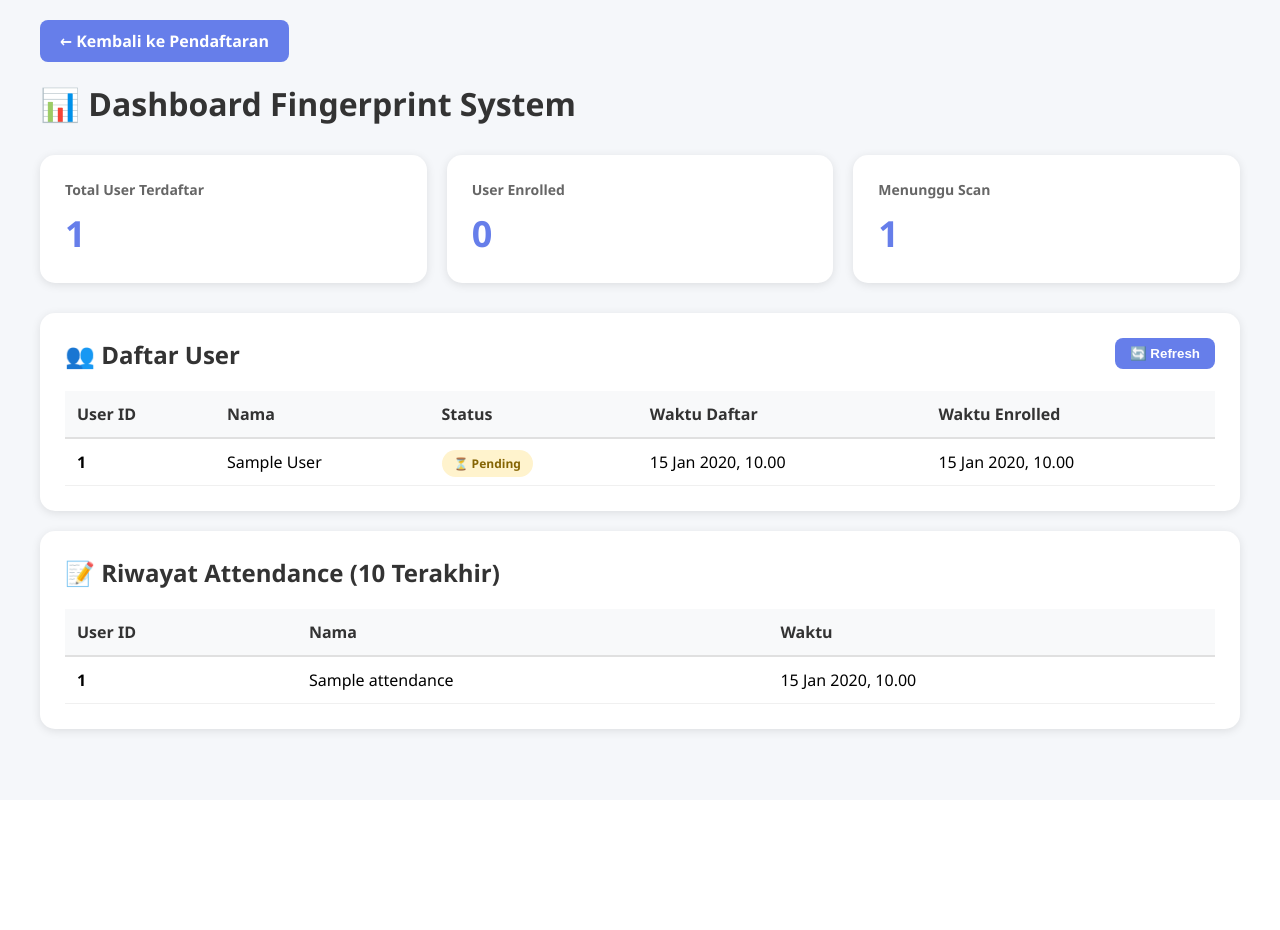
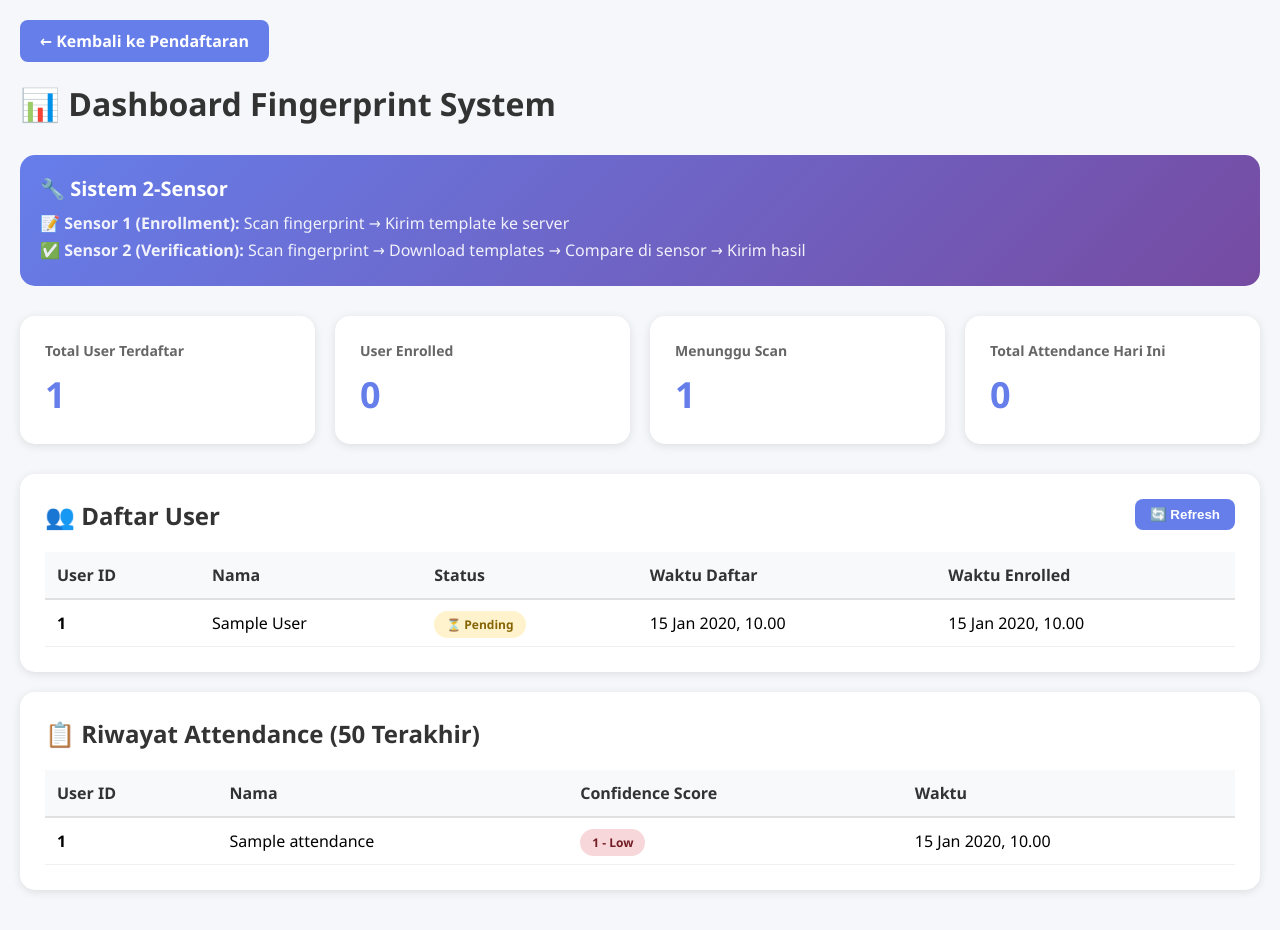
Before and after one commit to mattrahendra/flask-fingerpint, a Flask app: page /dashboard in a window 1280 px wide. Before the commit the page ends 737 px from the top, so only its background shows below. Run offline with Flask 3, Linux system fonts and the light colour scheme; tables that the repository leaves empty hold one stand-in row (values such as "Sample post").

Commit message:
Enhance attendance tracking by adding confidence score and updating dashboard layout

```diff
--- a/app.py
+++ b/app.py
@@ -22,11 +22,12 @@ def init_db():
                     status TEXT DEFAULT 'pending'
                 )''')
 
-    # Tabel attendance logs
+    # Tabel attendance logs - tambah kolom confidence
     c.execute('''CREATE TABLE IF NOT EXISTS attendance (
                     id INTEGER PRIMARY KEY AUTOINCREMENT,
                     user_id TEXT,
                     name TEXT,
+                    confidence INTEGER,
                     timestamp TIMESTAMP DEFAULT CURRENT_TIMESTAMP,
                     FOREIGN KEY (user_id) REFERENCES users(user_id)
                 )''')
@@ -41,7 +42,6 @@ init_db()
 def home():
     return render_template('index.html')
 
-# Test endpoint untuk ESP32
 @app.route('/api/test', methods=['POST', 'GET'])
 def test_endpoint():
     if request.method == 'POST':
@@ -75,7 +75,7 @@ def dashboard():
     users = c.fetchall()
 
     # Get recent attendance
-    c.execute("""SELECT user_id, name, timestamp
+    c.execute("""SELECT user_id, name, confidence, timestamp
                  FROM attendance
                  ORDER BY timestamp DESC
                  LIMIT 10""")
@@ -117,7 +117,7 @@ def register_user():
 
         return jsonify({
             "status": "success",
-            "message": f"User {name} berhasil didaftarkan. Silakan scan fingerprint di ESP32.",
+            "message": f"User {name} berhasil didaftarkan. Silakan scan fingerprint di ESP32 Sensor 1.",
             "user_id": user_id
         })
 
@@ -143,22 +143,19 @@ def check_status(user_id):
     except Exception as e:
         return jsonify({"status": "error", "message": str(e)}), 500
 
-# 3. Simpan template dari ESP32 (Point B)
+# 3. Simpan template dari ESP32 SENSOR 1 (Point B)
 @app.route('/api/save_template', methods=['POST'])
 def save_template():
     try:
-        # Cek apakah ada data
         if not request.data:
             return jsonify({
                 "status": "error",
                 "message": "No data received"
             }), 400
 
-        # Debug: Print raw data
         raw_data = request.get_data(as_text=True)
         print(f"[DEBUG] Raw data: {raw_data[:200]}")
 
-        # Parse JSON dengan error handling
         try:
             data = request.get_json(force=True)
         except Exception as json_error:
@@ -176,7 +173,6 @@ def save_template():
 
         print(f"[DEBUG] JSON keys: {list(data.keys())}")
 
-        # Validasi input - fleksibel dengan berbagai nama field
         user_id = data.get('user_id') or data.get('id') or data.get('userId')
         template = data.get('template') or data.get('fingerprint_template')
 
@@ -195,7 +191,6 @@ def save_template():
                 "message": "template wajib diisi"
             }), 400
 
-        # Validasi template length
         if len(template) < 100:
             return jsonify({
                 "status": "error",
@@ -205,7 +200,6 @@ def save_template():
         conn = sqlite3.connect('fingerprint.db')
         c = conn.cursor()
 
-        # Cek apakah user ada
         c.execute("SELECT name, status FROM users WHERE user_id=?", (user_id,))
         user = c.fetchone()
 
@@ -218,7 +212,6 @@ def save_template():
 
         user_name, current_status = user
 
-        # Cek apakah sudah enrolled sebelumnya
         if current_status == 'enrolled':
             conn.close()
             return jsonify({
@@ -226,7 +219,6 @@ def save_template():
                 "message": f"User {user_name} sudah enrolled sebelumnya"
             }), 200
 
-        # Update template dan status
         c.execute("""UPDATE users
                      SET template=?, status='enrolled', enrolled_at=?
                      WHERE user_id=?""",
@@ -254,72 +246,86 @@ def save_template():
             "message": f"Server error: {str(e)}"
         }), 500
 
-# 3. Verifikasi fingerprint dari ESP32
-@app.route('/api/verify_template', methods=['POST'])
-def verify_template():
+# 4. Get all users dengan template (untuk ESP32 SENSOR 2)
+@app.route('/api/users', methods=['GET'])
+def get_users():
+    conn = sqlite3.connect('fingerprint.db')
+    c = conn.cursor()
+    c.execute("SELECT user_id, name, status, registered_at, enrolled_at, template FROM users")
+    users = c.fetchall()
+    conn.close()
+
+    user_list = []
+    for user in users:
+        user_list.append({
+            "user_id": user[0],
+            "name": user[1],
+            "status": user[2],
+            "registered_at": user[3],
+            "enrolled_at": user[4],
+            "template": user[5] if user[5] else ""
+        })
+
+    return jsonify({"status": "success", "users": user_list})
+
+# 5. Record attendance dari ESP32 SENSOR 2
+@app.route('/api/record_attendance', methods=['POST'])
+def record_attendance():
     try:
         data = request.get_json()
-        new_template = data.get('template')
+        user_id = data.get('user_id')
+        name = data.get('name')
+        confidence = data.get('confidence', 0)
 
-        if not new_template:
-            return jsonify({"status": "error", "message": "template wajib diisi"}), 400
+        if not user_id or not name:
+            return jsonify({"status": "error", "message": "user_id dan name wajib diisi"}), 400
 
         conn = sqlite3.connect('fingerprint.db')
         c = conn.cursor()
 
-        # Ambil semua user yang sudah enrolled
-        c.execute("SELECT user_id, name, template FROM users WHERE status='enrolled'")
-        users = c.fetchall()
+        # Catat attendance
+        c.execute("INSERT INTO attendance (user_id, name, confidence) VALUES (?, ?, ?)",
+                 (user_id, name, confidence))
+        conn.commit()
+        conn.close()
 
-        if not users:
-            conn.close()
-            return jsonify({"status": "no_match", "message": "Belum ada user yang terdaftar"})
+        print(f"[ATTENDANCE] {name} ({user_id}) - Confidence: {confidence}")
 
-        # Bandingkan template (simple matching)
-        best_match = None
-        best_similarity = 0
-
-        for user in users:
-            user_id, name, stored_template = user
-
-            # Hitung similarity (persentase karakter yang sama)
-            if len(stored_template) == len(new_template):
-                matches = sum(a == b for a, b in zip(stored_template, new_template))
-                similarity = matches / len(stored_template)
-
-                if similarity > best_similarity:
-                    best_similarity = similarity
-                    best_match = (user_id, name)
-
-        # Threshold 85% similarity
-        if best_match and best_similarity > 0.70:
-            user_id, name = best_match
-
-            # Catat attendance
-            c.execute("INSERT INTO attendance (user_id, name) VALUES (?, ?)",
-                     (user_id, name))
-            conn.commit()
-            conn.close()
-
-            return jsonify({
-                "status": "match",
-                "user_id": user_id,
-                "name": name,
-                "similarity": round(best_similarity * 100, 2),
-                "message": f"✅ Selamat datang, {name}!"
-            })
-        else:
-            conn.close()
-            return jsonify({
-                "status": "no_match",
-                "message": "❌ Sidik jari tidak terdaftar",
-                "best_similarity": round(best_similarity * 100, 2) if best_similarity > 0 else 0
-            })
+        return jsonify({
+            "status": "success",
+            "message": f"✅ Attendance recorded for {name}!",
+            "user_id": user_id,
+            "name": name,
+            "confidence": confidence
+        })
 
     except Exception as e:
         return jsonify({"status": "error", "message": str(e)}), 500
 
-# 4. Delete user (untuk cancel enrollment)
+# 6. Get attendance logs
+@app.route('/api/attendance', methods=['GET'])
+def get_attendance():
+    conn = sqlite3.connect('fingerprint.db')
+    c = conn.cursor()
+    c.execute("""SELECT user_id, name, confidence, timestamp
+                 FROM attendance
+                 ORDER BY timestamp DESC
+                 LIMIT 50""")
+    logs = c.fetchall()
+    conn.close()
+
+    attendance_list = []
+    for log in logs:
+        attendance_list.append({
+            "user_id": log[0],
+            "name": log[1],
+            "confidence": log[2],
+            "timestamp": log[3]
+        })
+
+    return jsonify({"status": "success", "attendance": attendance_list})
+
+# 7. Delete user (untuk cancel enrollment)
 @app.route('/api/delete_user/<user_id>', methods=['DELETE'])
 def delete_user(user_id):
     try:
@@ -333,49 +339,6 @@ def delete_user(user_id):
     except Exception as e:
         return jsonify({"status": "error", "message": str(e)}), 500
 
-# 5. Get all users (untuk dashboard)
-@app.route('/api/users', methods=['GET'])
-def get_users():
-    conn = sqlite3.connect('fingerprint.db')
-    c = conn.cursor()
-    c.execute("SELECT user_id, name, status, registered_at, enrolled_at FROM users")
-    users = c.fetchall()
-    conn.close()
-
-    user_list = []
-    for user in users:
-        user_list.append({
-            "user_id": user[0],
-            "name": user[1],
-            "status": user[2],
-            "registered_at": user[3],
-            "enrolled_at": user[4]
-        })
-
-    return jsonify({"status": "success", "users": user_list})
-
-# 5. Get attendance logs
-@app.route('/api/attendance', methods=['GET'])
-def get_attendance():
-    conn = sqlite3.connect('fingerprint.db')
-    c = conn.cursor()
-    c.execute("""SELECT user_id, name, timestamp
-                 FROM attendance
-                 ORDER BY timestamp DESC
-                 LIMIT 50""")
-    logs = c.fetchall()
-    conn.close()
-
-    attendance_list = []
-    for log in logs:
-        attendance_list.append({
-            "user_id": log[0],
-            "name": log[1],
-            "timestamp": log[2]
-        })
-
-    return jsonify({"status": "success", "attendance": attendance_list})
-
 if __name__ == '__main__':
     port = int(os.environ.get('PORT', 5000))
     app.run(host='0.0.0.0', port=port, debug=False)
--- a/templates/dashboard.html
+++ b/templates/dashboard.html
@@ -18,7 +18,7 @@
         }
 
         .container {
-            max-width: 1200px;
+            max-width: 1400px;
             margin: 0 auto;
         }
 
@@ -26,6 +26,24 @@
             color: #333;
             margin-bottom: 30px;
             font-size: 32px;
+        }
+
+        .system-info {
+            background: linear-gradient(135deg, #667eea 0%, #764ba2 100%);
+            color: white;
+            padding: 20px;
+            border-radius: 15px;
+            margin-bottom: 30px;
+        }
+
+        .system-info h2 {
+            font-size: 20px;
+            margin-bottom: 10px;
+        }
+
+        .system-info p {
+            margin: 5px 0;
+            opacity: 0.9;
         }
 
         .stats {
@@ -108,6 +126,28 @@
             color: #856404;
         }
 
+        .confidence-badge {
+            padding: 5px 12px;
+            border-radius: 20px;
+            font-size: 12px;
+            font-weight: 600;
+        }
+
+        .confidence-high {
+            background: #d4edda;
+            color: #155724;
+        }
+
+        .confidence-medium {
+            background: #fff3cd;
+            color: #856404;
+        }
+
+        .confidence-low {
+            background: #f8d7da;
+            color: #721c24;
+        }
+
         .btn-back {
             display: inline-block;
             padding: 10px 20px;
@@ -145,6 +185,12 @@
 
         <h1>📊 Dashboard Fingerprint System</h1>
 
+        <div class="system-info">
+            <h2>🔧 Sistem 2-Sensor</h2>
+            <p>📝 <strong>Sensor 1 (Enrollment):</strong> Scan fingerprint → Kirim template ke server</p>
+            <p>✅ <strong>Sensor 2 (Verification):</strong> Scan fingerprint → Download templates → Compare di sensor → Kirim hasil</p>
+        </div>
+
         <div class="stats">
             <div class="stat-card">
                 <h3>Total User Terdaftar</h3>
@@ -157,6 +203,10 @@
             <div class="stat-card">
                 <h3>Menunggu Scan</h3>
                 <div class="number" id="pendingUsers">0</div>
+            </div>
+            <div class="stat-card">
+                <h3>Total Attendance Hari Ini</h3>
+                <div class="number" id="todayAttendance">0</div>
             </div>
         </div>
 
@@ -183,18 +233,19 @@
         </div>
 
         <div class="section">
-            <h2>📝 Riwayat Attendance (10 Terakhir)</h2>
+            <h2>📋 Riwayat Attendance (50 Terakhir)</h2>
             <table>
                 <thead>
                     <tr>
                         <th>User ID</th>
                         <th>Nama</th>
+                        <th>Confidence Score</th>
                         <th>Waktu</th>
                     </tr>
                 </thead>
                 <tbody id="attendanceBody">
                     <tr>
-                        <td colspan="3" style="text-align: center; color: #999;">Loading...</td>
+                        <td colspan="4" style="text-align: center; color: #999;">Loading...</td>
                     </tr>
                 </tbody>
             </table>
@@ -205,8 +256,8 @@
         // Load data saat halaman dibuka
         loadData();
 
-        // Auto refresh setiap 10 detik
-        setInterval(loadData, 10000);
+        // Auto refresh setiap 5 detik
+        setInterval(loadData, 5000);
 
         async function loadData() {
             try {
@@ -265,18 +316,49 @@
         function displayAttendance(attendance) {
             const tbody = document.getElementById('attendanceBody');
 
+            // Count today's attendance
+            const today = new Date().toDateString();
+            const todayCount = attendance.filter(log => {
+                const logDate = new Date(log.timestamp).toDateString();
+                return logDate === today;
+            }).length;
+
+            document.getElementById('todayAttendance').textContent = todayCount;
+
             if (attendance.length === 0) {
-                tbody.innerHTML = '<tr><td colspan="3" style="text-align: center; color: #999;">Belum ada data attendance</td></tr>';
+                tbody.innerHTML = '<tr><td colspan="4" style="text-align: center; color: #999;">Belum ada data attendance</td></tr>';
                 return;
             }
 
-            tbody.innerHTML = attendance.map(log => `
+            tbody.innerHTML = attendance.map(log => {
+                const confidenceBadge = getConfidenceBadge(log.confidence);
+                return `
                 <tr>
                     <td><strong>${log.user_id}</strong></td>
                     <td>${log.name}</td>
+                    <td>${confidenceBadge}</td>
                     <td>${formatDate(log.timestamp)}</td>
                 </tr>
-            `).join('');
+            `}).join('');
+        }
+
+        function getConfidenceBadge(confidence) {
+            if (!confidence) {
+                return '<span class="confidence-badge confidence-low">N/A</span>';
+            }
+
+            let cssClass = 'confidence-low';
+            let label = 'Low';
+
+            if (confidence >= 80) {
+                cssClass = 'confidence-high';
+                label = 'High';
+            } else if (confidence >= 50) {
+                cssClass = 'confidence-medium';
+                label = 'Medium';
+            }
+
+            return `<span class="confidence-badge ${cssClass}">${confidence} - ${label}</span>`;
         }
 
         function formatDate(dateString) {
```
